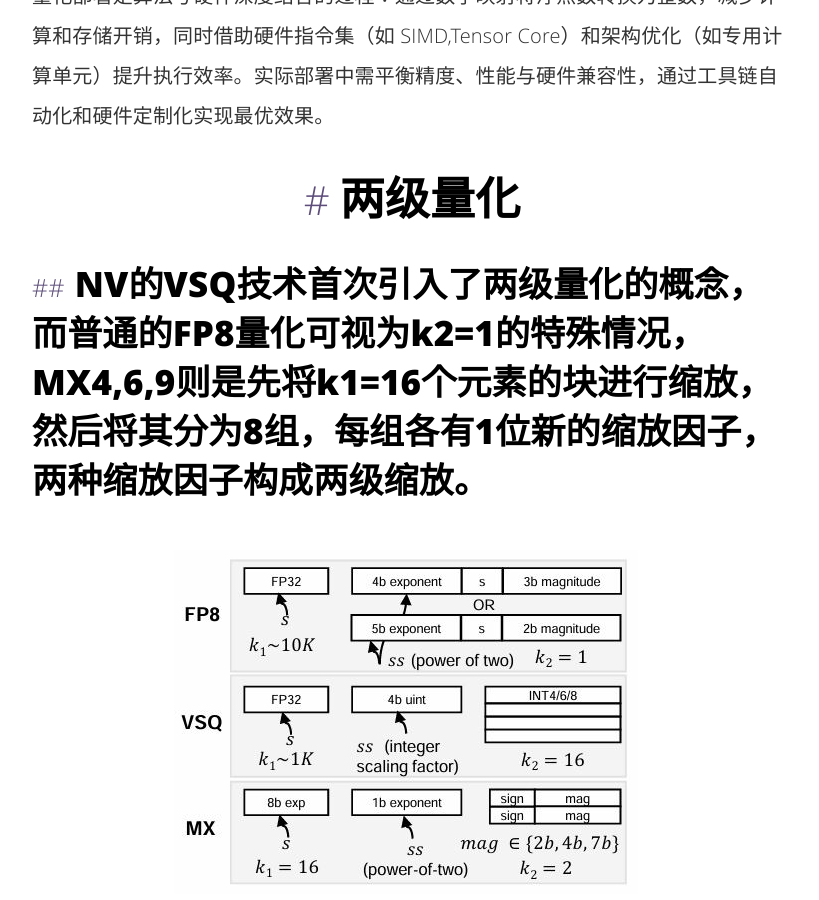
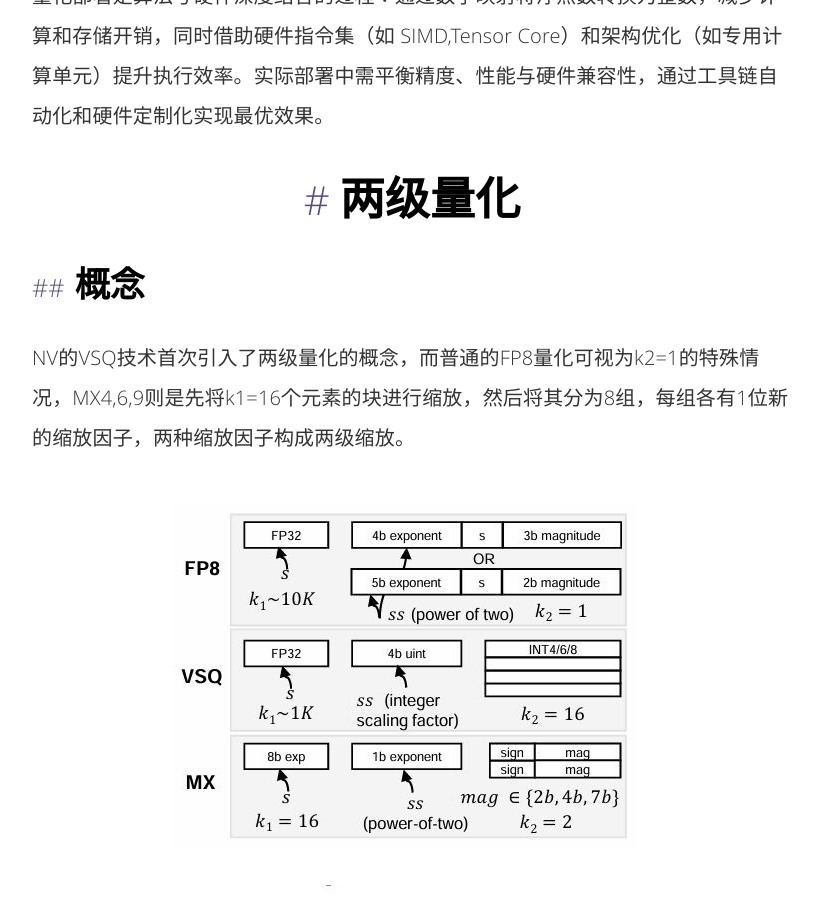
Before and after one commit to longlonglink/longlonglink.github.io, a Jekyll site: the page built from _posts/2025-05-23-shared microexponents.md, in a window 1280 px wide and 900 px high, scrolled down 1482 px. Shown: the whole window, without its empty margins (228-1047 px from the left). Built offline with Jekyll 4.4.1, drawn with Linux system fonts in a browser that asks for light colours; comment, search, counter and statistics services are not loaded.

Commit message:
Update 2025-05-23-shared microexponents.md

```diff
--- a/_posts/2025-05-23-shared microexponents.md
+++ b/_posts/2025-05-23-shared microexponents.md
@@ -42,6 +42,7 @@
 
 
 # 两级量化
-## NV的VSQ技术首次引入了两级量化的概念，而普通的FP8量化可视为k2=1的特殊情况，MX4,6,9则是先将k1=16个元素的块进行缩放，然后将其分为8组，每组各有1位新的缩放因子，两种缩放因子构成两级缩放。
+## 概念
+NV的VSQ技术首次引入了两级量化的概念，而普通的FP8量化可视为k2=1的特殊情况，MX4,6,9则是先将k1=16个元素的块进行缩放，然后将其分为8组，每组各有1位新的缩放因子，两种缩放因子构成两级缩放。
 [![图片](/assets/img/sharding-gerenciamento-usuarios/shared microexponents-1.JPG )](https://longlonglink.github.io/)
 [![图片](/assets/img/sharding-gerenciamento-usuarios/shared microexponents-2.JPG )](https://longlonglink.github.io/)
```
